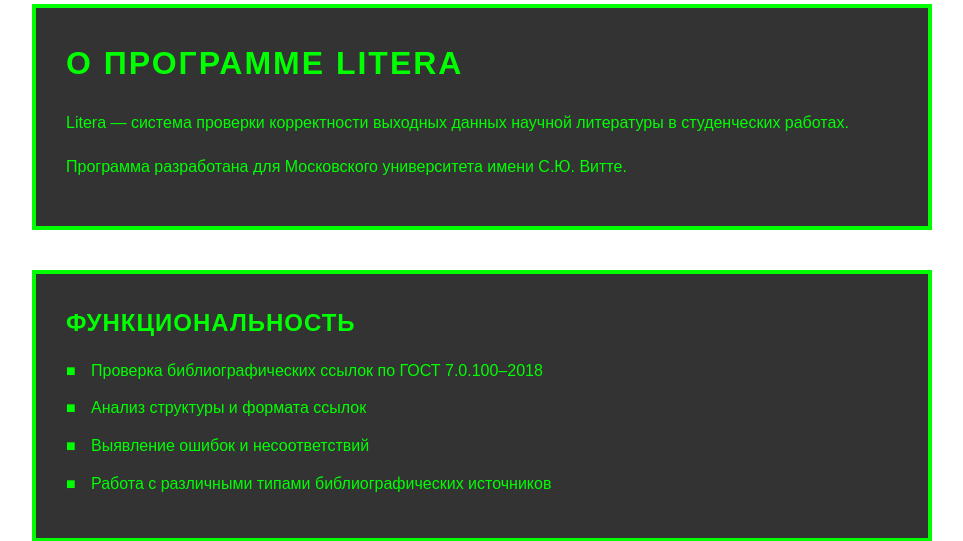
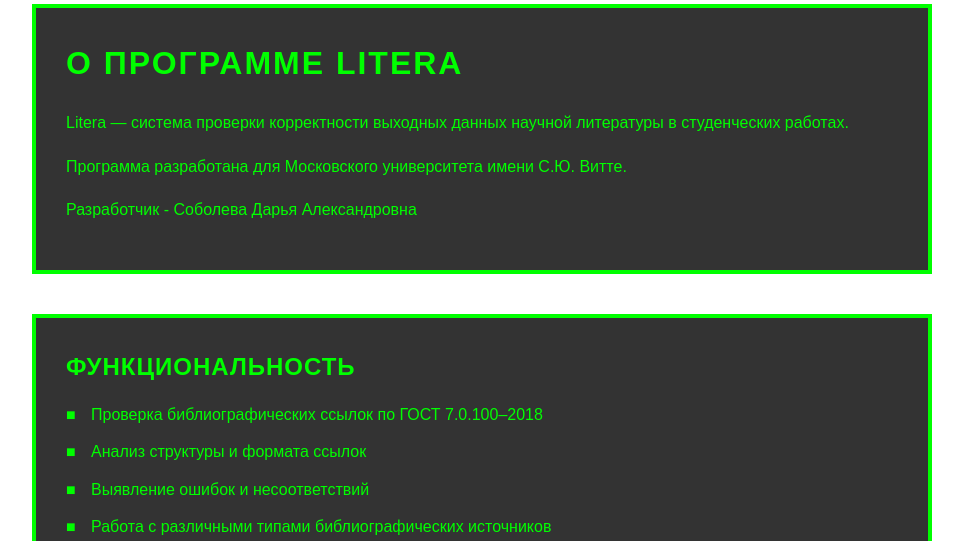
Before and after one commit to MyMindToys/Litera, a Django app: page /about/ in a window 1280 px wide. Shown: the part 300-841 px from the top of the page, without its empty margins (158-1121 px from the left). Run offline with Django 4.2, Linux system fonts and the light colour scheme.

Commit message:
Update about.html

```diff
--- a/Myproject/templates/about.html
+++ b/Myproject/templates/about.html
@@ -8,6 +8,8 @@
         <h2>О программе Litera</h2>
         <p>Litera — система проверки корректности выходных данных научной литературы в студенческих работах.</p>
         <p>Программа разработана для Московского университета имени С.Ю. Витте.</p>
+         <p>Разработчик - Соболева Дарья Александровна</p>
+
     </div>
 
     <div class="about-section">
```
